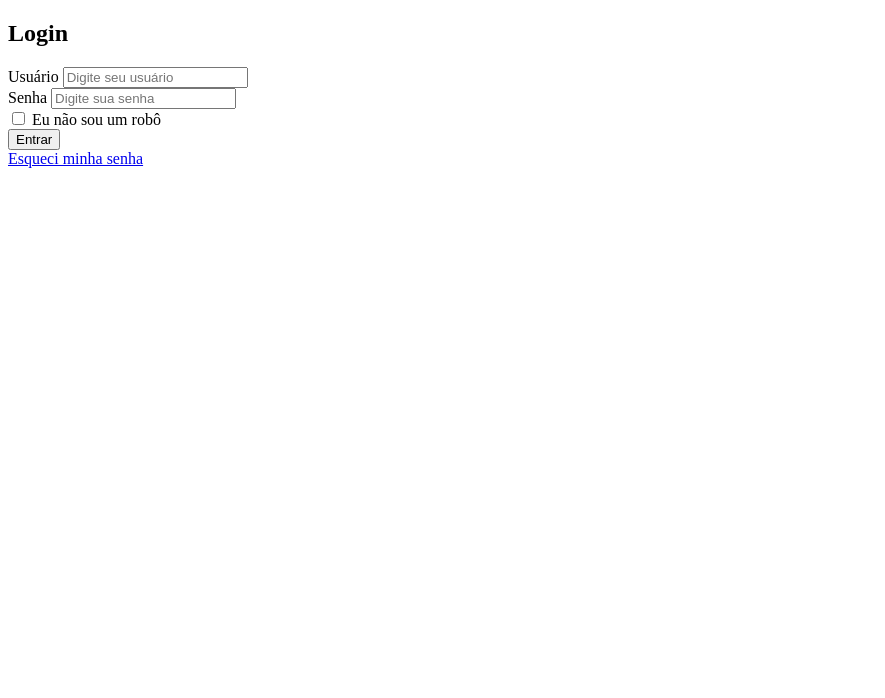
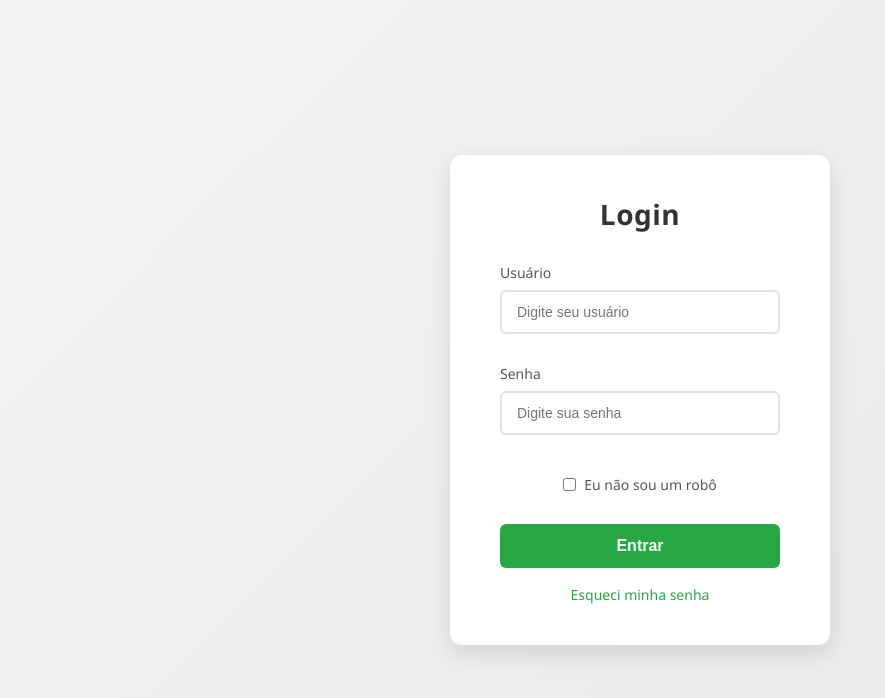
Before and after one commit to Gabbfernyh/Login-page, a plain HTML site: page Login/index.html in a window 1280 px wide. Shown: the whole page, without its empty margins (0-885 px from the left). Drawn offline with Linux system fonts and the light colour scheme.

Commit message:
correction, suggestion, and update of JS, HTML, and CSS code for better structure and performance

```diff
--- a/Login/index.html
+++ b/Login/index.html
@@ -1,14 +1,20 @@
 <!DOCTYPE html>
-<html lang="es">
+<html lang="pt-Br">
+
 <head>
     <meta charset="UTF-8">
     <meta name="viewport" content="width=device-width, initial-scale=1.0">
     <title>Pantalla de Login</title>
-    <link rel="stylesheet" href="styles.css">
+    <link rel="stylesheet" href="./src/css/style.css">
 </head>
+
 <body>
     <div class="login-container">
+        <header>
             <h2>Login</h2>
+        </header>
+        <form id="loginForm">
+            <div class="input-container">
                 <div class="input-group">
                     <label for="username">Usuário</label>
                     <input type="text" id="username" placeholder="Digite seu usuário">
@@ -17,15 +23,18 @@
                     <label for="password">Senha</label>
                     <input type="password" id="password" placeholder="Digite sua senha">
                 </div>
+            </div>
             <div class="checkbox-group">
                 <input type="checkbox" id="robot-check">
                 <label for="robot-check">Eu não sou um robô</label>
             </div>
-        <button type="submit">Entrar</button>
+            <button type="button " onclick="validarLogin()">Entrar</button>
             <div class="forgot-password">
                 <a href="#">Esqueci minha senha</a>
             </div>
             <div id="message"></div>
-    <script src="script.js"></script>
+        </form>
+        <script src="./src/js/script.js"></script>
 </body>
+
 </html>
--- a/Login/script.js
+++ /dev/null
@@ -1,31 +0,0 @@
-javascript
-document.getElementById('loginForm').addEventListener('submit', function(event) {
-    event.preventDefault(); // Evita que se recargue la página
-
-    const username = document.getElementById('username').value;
-    const password = document.getElementById('password').value;
-
-    // Aquí puedes agregar tu lógica de autenticación
-    if (username === 'admin' && password === 'password') {
-        document.getElementById('message').textContent = '¡Bienvenido!';
-        document.getElementById('message').style.color = 'green';
-    } else {
-        document.getElementById('message').textContent = 'Usuario o contraseña incorrectos.';
-    }
-    ocument.querySelector('button[type="submit"]').addEventListener('click', function(event) {
-        event.preventDefault(); // Evita o envio do formulário
-
-        const checkbox = document.getElementById('robot-check');
-        const messageDiv = document.getElementById('message');
-
-        if (checkbox.checked) {
-            messageDiv.textContent = 'Login com sucesso!';
-            messageDiv.className = 'success'; // Adiciona classe de sucesso
-        } else {
-            messageDiv.textContent = 'Erro no login: você deve confirmar que não é um robô.';
-            messageDiv.className = ''; // Remove a classe de sucesso
-        }
-
-        messageDiv.style.display = 'block'; // Mostra a mensagem
-    });
-});
--- /dev/null
+++ b/Login/src/css/reset.css
@@ -0,0 +1,6 @@
+/* RESET BASIC */
+* {
+    margin: 0;
+    padding: 0;
+    box-sizing: border-box;
+}
--- /dev/null
+++ b/Login/src/css/style.css
@@ -0,0 +1,198 @@
+/* reset importado ao css principal */
+@import url(./reset.css);
+
+body {
+    font-family: 'Segoe UI', Tahoma, Geneva, Verdana, sans-serif;
+    /* Gradiente linear de 135 graus para um fundo mais moderno */
+    background: linear-gradient(135deg, #f4f4f4 0%, #e8e8e8 100%);
+    display: flex;
+    justify-content: center;
+    align-items: center;
+    /* min-height em vez de height para melhor responsividade */
+    min-height: 100vh;
+    padding: 20px;
+}
+
+.login-container {
+    background: white;
+    padding: 40px 50px;
+    border-radius: 12px;
+    /* Sombra mais suave e profunda para efeito de elevação */
+    box-shadow: 0 8px 24px rgba(0, 0, 0, 0.12);
+    width: 100%;
+    /* max-width garante que não fique muito largo em telas grandes */
+    max-width: 380px;
+    text-align: center;
+    /* Transições suaves para animações de hover */
+    transition: transform 0.3s ease, box-shadow 0.3s ease;
+}
+
+/* Efeito de elevação ao passar o mouse sobre o container */
+.login-container:hover {
+    transform: translateY(-5px);
+    /* Move 5px para cima */
+    box-shadow: 0 12px 32px rgba(0, 0, 0, 0.15);
+    /* Aumenta a sombra */
+}
+
+header h2 {
+    font-size: 28px;
+    color: #333;
+    text-align: center;
+    margin-bottom: 30px;
+    font-weight: 600;
+    /* Espaçamento entre letras para melhor legibilidade */
+    letter-spacing: 0.5px;
+}
+
+.input-container {
+    display: flex;
+    flex-direction: column;
+    align-items: center;
+    justify-content: center;
+    /* Gap substitui margin-bottom em layouts flexbox modernos */
+    gap: 10px;
+}
+
+.input-group {
+    margin-bottom: 20px;
+    width: 100%;
+    display: flex;
+    flex-direction: column;
+    align-items: flex-start;
+}
+
+label {
+    display: block;
+    margin-bottom: 8px;
+    color: #555;
+    font-weight: 500;
+    font-size: 14px;
+}
+
+input[type="text"],
+input[type="password"] {
+    width: 100%;
+    padding: 12px 15px;
+    /* Borda mais grossa para melhor visibilidade */
+    border: 2px solid #e0e0e0;
+    border-radius: 6px;
+    font-size: 14px;
+    /* Transições para animações suaves de foco */
+    transition: border-color 0.3s ease, box-shadow 0.3s ease;
+    /* Remove outline padrão do navegador */
+    outline: none;
+}
+
+/* Estado de foco dos inputs com efeito visual */
+input[type="text"]:focus,
+input[type="password"]:focus {
+    border-color: #28a745;
+    /* Box-shadow cria um "glow" verde ao redor do input */
+    box-shadow: 0 0 0 3px rgba(40, 167, 69, 0.1);
+}
+
+.checkbox-group {
+    display: flex;
+    align-items: center;
+    justify-content: center;
+    margin: 20px 0;
+    /* Gap para espaçamento moderno entre elementos flex */
+    gap: 8px;
+}
+
+.checkbox-group input[type="checkbox"] {
+    width: auto;
+    cursor: pointer;
+    /* accent-color muda a cor do checkbox (propriedade CSS moderna) */
+    accent-color: #28a745;
+}
+
+.checkbox-group label {
+    margin: 0;
+    cursor: pointer;
+    /* Previne seleção de texto ao clicar */
+    user-select: none;
+}
+
+button {
+    width: 100%;
+    padding: 13px;
+    background-color: #28a745;
+    color: white;
+    border: none;
+    border-radius: 6px;
+    cursor: pointer;
+    font-size: 16px;
+    font-weight: 600;
+    /* Múltiplas transições para diferentes propriedades */
+    transition: background-color 0.3s ease, transform 0.2s ease;
+    margin-top: 10px;
+}
+
+button:hover {
+    background-color: #218838;
+    /* Eleva o botão ligeiramente ao passar o mouse */
+    transform: translateY(-2px);
+}
+
+/* Estado active (quando clicado) retorna à posição original */
+button:active {
+    transform: translateY(0);
+}
+
+#message {
+    margin-top: 20px;
+    padding: 12px;
+    border-radius: 6px;
+    font-size: 14px;
+    font-weight: 500;
+    display: none;
+    /* Aplica animação keyframe definida abaixo */
+    animation: slideIn 0.3s ease;
+}
+
+/* Classe de sucesso com background e borda verdes */
+#message.success {
+    color: #28a745;
+    background-color: #d4edda;
+    border: 1px solid #c3e6cb;
+}
+
+/* Seletor :not() para mensagens de erro (sem a classe success) */
+#message:not(.success) {
+    color: #dc3545;
+    background-color: #f8d7da;
+    border: 1px solid #f5c6cb;
+}
+
+.forgot-password {
+    margin-top: 15px;
+}
+
+.forgot-password a {
+    color: #28a745;
+    text-decoration: none;
+    font-size: 14px;
+    transition: color 0.3s ease;
+}
+
+.forgot-password a:hover {
+    color: #218838;
+    text-decoration: underline;
+}
+
+/* Animação keyframe para entrada suave das mensagens */
+@keyframes slideIn {
+    from {
+        opacity: 0;
+        transform: translateY(-10px);
+        /* Começa 10px acima */
+    }
+
+    to {
+        opacity: 1;
+        transform: translateY(0);
+        /* Termina na posição normal */
+    }
+}
--- /dev/null
+++ b/Login/src/js/script.js
@@ -0,0 +1,24 @@
+// javascript
+
+function validarLogin() {
+    const username = document.getElementById('username').value;
+    const password = document.getElementById('password').value;
+
+    // Logica de autenticação simples
+    if (username === 'admin' && password === 'password') {
+        const checkbox = document.getElementById('robot-check');
+
+        if (checkbox.checked === true) {
+            document.querySelector('#message').textContent = 'Login com sucesso!';
+            document.querySelector('#message').style.color = 'green';
+        } else {
+            document.querySelector('#message').textContent = 'Erro no login: você deve confirmar que não é um robô.';
+            document.querySelector('#message').style.color = 'red';
+        }
+    } else {
+        document.querySelector('#message').textContent = 'Usuario e/ou senha encontra-se incorretos.';
+        document.querySelector('#message').style.color = 'red';
+    }
+
+    document.querySelector('#message').style.display = 'block';
+}
--- a/Login/style.css
+++ /dev/null
@@ -1,76 +0,0 @@
-body {
-    font-family: Arial, sans-serif;
-    background-color: #f4f4f4;
-    display: flex;
-    justify-content: center;
-    align-items: center;
-    height: 100vh;
-    margin: 0;
-}
-
-.login-container {
-    background: white;
-    padding: 20px;
-    border-radius: 8px;
-    box-shadow: 0 0 10px rgba(0,0,0,0.1);
-    width: 300px;
-    text-align: center; /* Centraliza o texto */
-}
-
-.input-group {
-    margin-bottom: 15px;
-}
-
-label {
-    display: block;
-    margin-bottom: 5px;
-}
-
-input {
-    width: 100%;
-    padding: 10px;
-    border: 1px solid #ccc;
-    border-radius: 4px;
-}
-
-button {
-    width: 100%;
-    padding: 10px;
-    background-color: #28a745;
-    color: white;
-    border: none;
-    border-radius: 4px;
-    cursor: pointer;
-}
-
-button:hover {
-    background-color: #218838;
-}
-
-#message {
-    margin-top: 10px;
-    color: red;
-}
-
-.checkbox-group {
-    display: flex;
-    align-items: center;
-    justify-content: center; /* Centraliza o conteúdo */
-}
-
-.checkbox-group input {
-    margin-right: 5px; /* Espaço entre checkbox e texto */
-}
-
-.forgot-password {
-    margin-top: 10px;
-}
-#message {
-    margin-top: 10px;
-    color: red; /* Cor padrão para erros */
-    display: none; /* Esconde a mensagem inicialmente */
-}
-
-.success {
-    color: green; /* Cor para mensagens de sucesso */
-}
```
Lines whose indentation alone changed are shown as unchanged.
